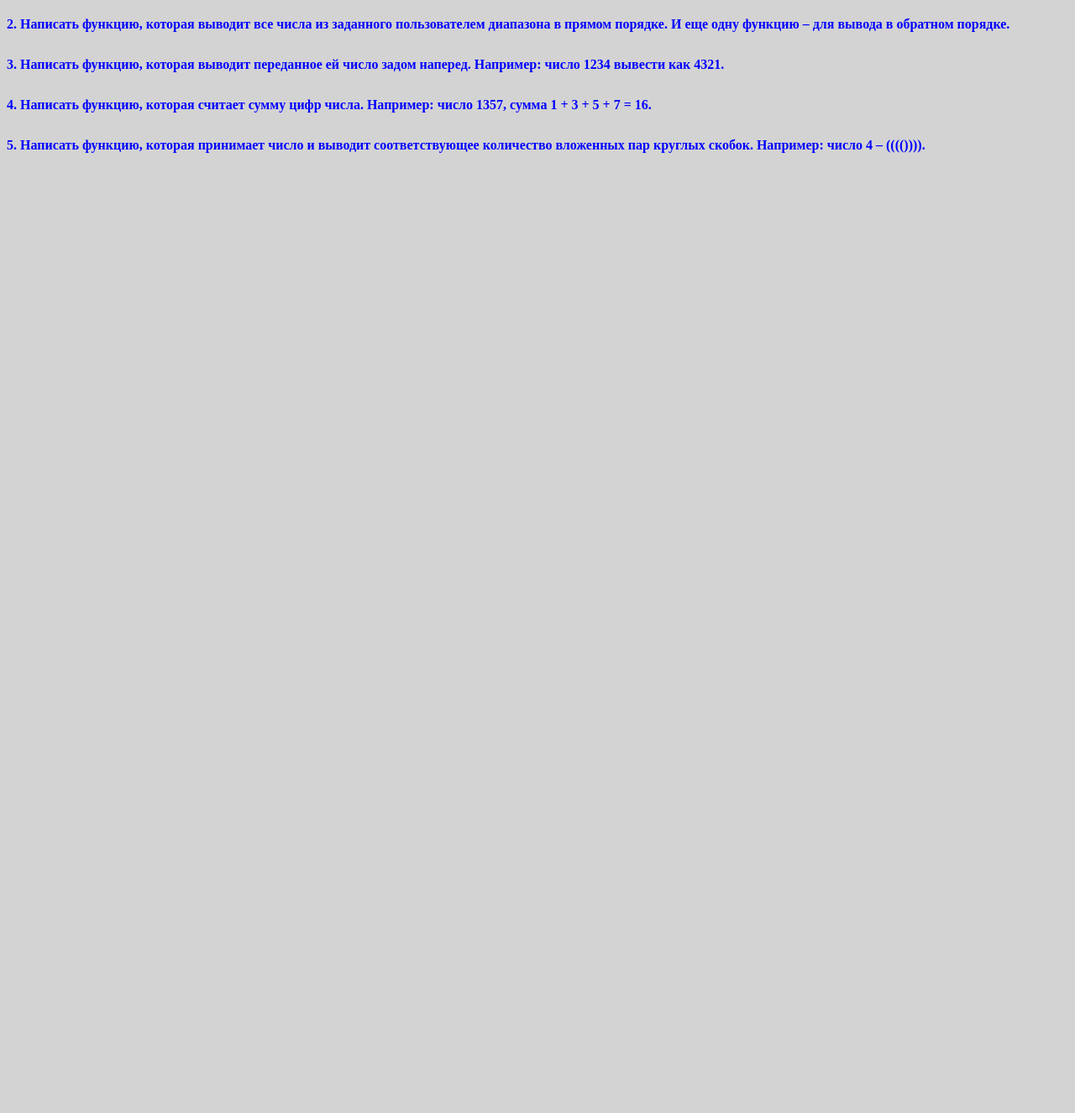
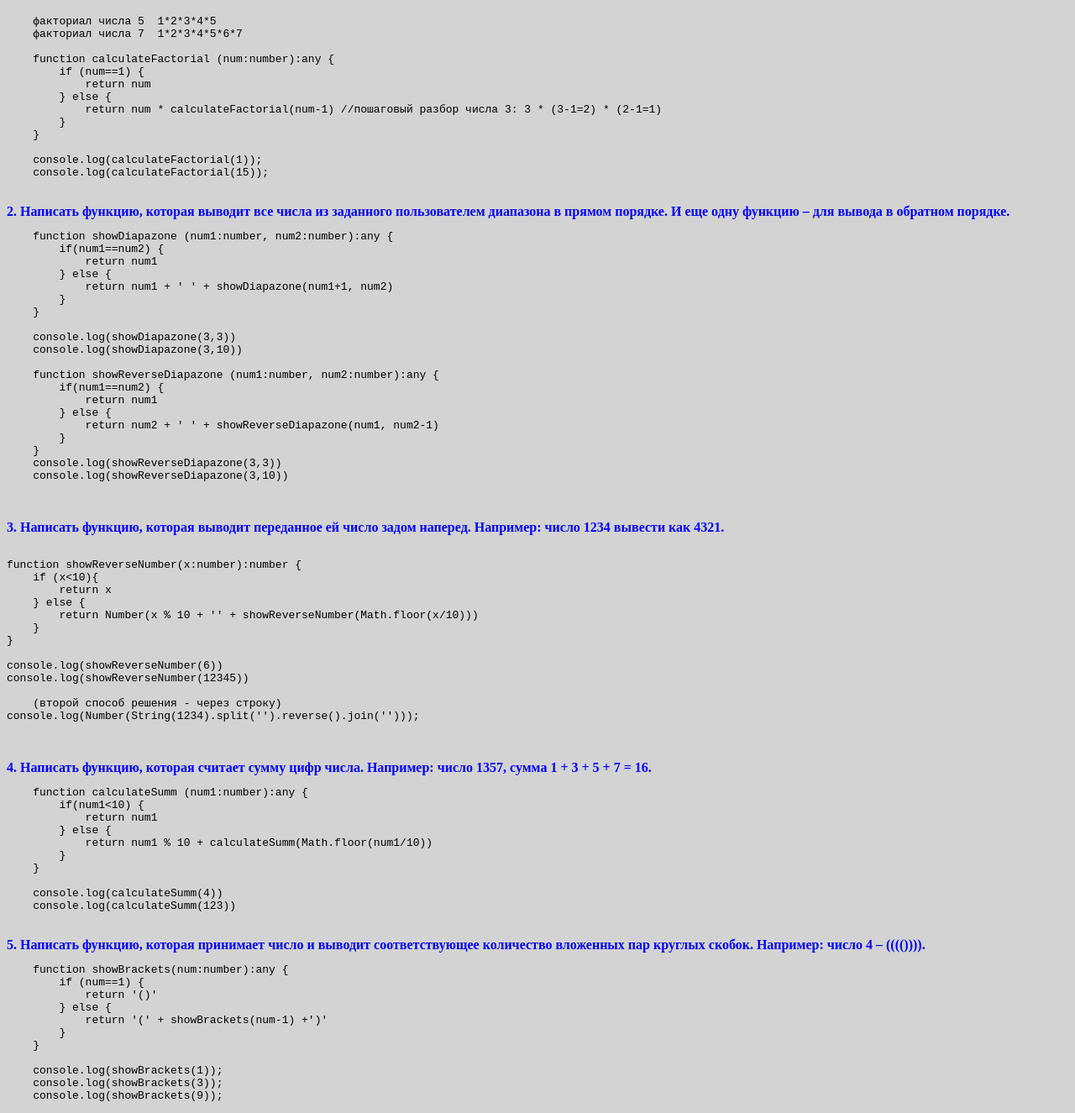
Before and after one commit to belkud/JavaScript, a website built with Vite: page JS_PZ_Modul_1_Week_5.html in a window 1280 px wide. Shown: the part 184-1509 px from the top of the page at 84% size. Before the commit the page ends 800 px from the top, so only its background shows below. Built offline with nearby package versions, Linux system fonts and the light colour scheme.

Commit message:
module with recursion

```diff
--- a/JS_PZ_Modul_1_Week_5.html
+++ b/JS_PZ_Modul_1_Week_5.html
@@ -23,13 +23,100 @@
 
 
     <h4>1. Написать функцию, которая вычисляет факториал заданного числа.</h4>
-    <h4>2. Написать функцию, которая выводит все числа из заданного пользователем диапазона в прямом
-        порядке. И еще одну функцию – для вывода в обратном порядке.</h4>
-    <h4>3. Написать функцию, которая выводит переданное ей число задом наперед. Например: число 1234 вывести как 4321.</h4>
-    <h4>4. Написать функцию, которая считает сумму цифр числа. Например: число 1357, сумма 1 + 3 + 5 + 7 = 16.</h4>
-    <h4>5. Написать функцию, которая принимает число и выводит соответствующее количество вложенных пар круглых скобок.
+
+<pre>
+
+    факториал числа 5  1*2*3*4*5
+    факториал числа 7  1*2*3*4*5*6*7
+
+    function calculateFactorial (num:number):any {
+        if (num==1) {
+            return num
+        } else {
+            return num * calculateFactorial(num-1) //пошаговый разбор числа 3: 3 * (3-1=2) * (2-1=1)
+        }
+    }
+
+    console.log(calculateFactorial(1));
+    console.log(calculateFactorial(15));
+</pre>
+
+
+<h4>2. Написать функцию, которая выводит все числа из заданного пользователем диапазона в прямом
+порядке. И еще одну функцию – для вывода в обратном порядке.</h4>
+<pre>
+    function showDiapazone (num1:number, num2:number):any {
+        if(num1==num2) {
+            return num1
+        } else {
+            return num1 + ' ' + showDiapazone(num1+1, num2)
+        }
+    }
+
+    console.log(showDiapazone(3,3))
+    console.log(showDiapazone(3,10))
+
+    function showReverseDiapazone (num1:number, num2:number):any {
+        if(num1==num2) {
+            return num1
+        } else {
+            return num2 + ' ' + showReverseDiapazone(num1, num2-1)
+        }
+    }
+    console.log(showReverseDiapazone(3,3))
+    console.log(showReverseDiapazone(3,10))
+
+</pre>
+
+
+<h4>3. Написать функцию, которая выводит переданное ей число задом наперед. Например: число 1234 вывести как 4321.</h4>
+<pre>
+function showReverseNumber(x:number):number {
+    if (x&#60;10){
+        return x
+    } else {
+        return Number(x % 10 + '' + showReverseNumber(Math.floor(x/10)))
+    }
+}
+
+console.log(showReverseNumber(6))
+console.log(showReverseNumber(12345))
+
+    (второй способ решения - через строку)
+console.log(Number(String(1234).split('').reverse().join('')));
+
+</pre>
+
+<h4>4. Написать функцию, которая считает сумму цифр числа. Например: число 1357, сумма 1 + 3 + 5 + 7 = 16.</h4>
+<pre>
+    function calculateSumm (num1:number):any {
+        if(num1&#60;10) {
+            return num1
+        } else {
+            return num1 % 10 + calculateSumm(Math.floor(num1/10))
+        }
+    }
+
+    console.log(calculateSumm(4))
+    console.log(calculateSumm(123))
+</pre>
+
+
+<h4>5. Написать функцию, которая принимает число и выводит соответствующее количество вложенных пар круглых скобок.
         Например: число 4 – (((()))).</h4>
+<pre>
+    function showBrackets(num:number):any {
+        if (num==1) {
+            return '()'
+        } else {
+            return '(' + showBrackets(num-1) +')'
+        }
+    }
 
+    console.log(showBrackets(1));
+    console.log(showBrackets(3));
+    console.log(showBrackets(9));
+</pre>
 
     <style>
         h4 {
--- a/src/main.ts
+++ b/src/main.ts
@@ -529,104 +529,104 @@ console.log(checkUserAge2(6));
 
 
 
-//! 1. Написать функцию, которая вычисляет факториал заданного числа.
+// //! 1. Написать функцию, которая вычисляет факториал заданного числа.
 
-//? факториал числа 5 1*2*3*4*5
-//? факториал числа 7 1*2*3*4*5*6*7
+// //? факториал числа 5 1*2*3*4*5
+// //? факториал числа 7 1*2*3*4*5*6*7
 
-function calculateFactorial (num:number):any {
-    if (num==1) {
-        return num
-    } else {
-        return num * calculateFactorial(num-1) //пошаговый разбор числа 3: 3 * (3-1=2) * (2-1=1)
-    }
-}
+// function calculateFactorial (num:number):any {
+//     if (num==1) {
+//         return num
+//     } else {
+//         return num * calculateFactorial(num-1) //пошаговый разбор числа 3: 3 * (3-1=2) * (2-1=1)
+//     }
+// }
 
-console.log(calculateFactorial(1));
-console.log(calculateFactorial(3));
-console.log(calculateFactorial(15));
+// console.log(calculateFactorial(1));
+// console.log(calculateFactorial(3));
+// console.log(calculateFactorial(15));
 
 
-//! 2. Написать функцию, которая выводит все числа из заданного пользователем диапазона в прямом
-//! порядке. И еще одну функцию – для вывода в обратном порядке.
+// //! 2. Написать функцию, которая выводит все числа из заданного пользователем диапазона в прямом
+// //! порядке. И еще одну функцию – для вывода в обратном порядке.
 
-function showDiapazone (num1:number, num2:number):any {
-    if(num1==num2) {
-        return num1
-    } else {
-        return num1 + ' ' + showDiapazone(num1+1, num2)
-    }
-}
+// function showDiapazone (num1:number, num2:number):any {
+//     if(num1==num2) {
+//         return num1
+//     } else {
+//         return num1 + ' ' + showDiapazone(num1+1, num2)
+//     }
+// }
 
-console.log(showDiapazone(3,3))
-console.log(showDiapazone(3,10))
+// console.log(showDiapazone(3,3))
+// console.log(showDiapazone(3,10))
 
-function showReverseDiapazone (num1:number, num2:number):any {
-    if(num1==num2) {
-        return num1
-    } else {
-        return num2 + ' ' + showReverseDiapazone(num1, num2-1)
-    }
-}
-console.log(showReverseDiapazone(3,3))
-console.log(showReverseDiapazone(3,10))
+// function showReverseDiapazone (num1:number, num2:number):any {
+//     if(num1==num2) {
+//         return num1
+//     } else {
+//         return num2 + ' ' + showReverseDiapazone(num1, num2-1)
+//     }
+// }
+// console.log(showReverseDiapazone(3,3))
+// console.log(showReverseDiapazone(3,10))
 
 
-//! 3. Написать функцию, которая выводит переданное ей число задом наперед.
-//! Например: число 1234 вывести как 4321.
+// //! 3. Написать функцию, которая выводит переданное ей число задом наперед.
+// //! Например: число 1234 вывести как 4321.
 
-function showReverseNumber(x:number):number {
-    if (x<10){
-        return x
-    } else {
-        return Number(x % 10 + '' + showReverseNumber(Math.floor(x/10)))
-    }
-}
+// function showReverseNumber(x:number):number {
+//     if (x<10){
+//         return x
+//     } else {
+//         return Number(x % 10 + '' + showReverseNumber(Math.floor(x/10)))
+//     }
+// }
 
-console.log(showReverseNumber(6))
-console.log(showReverseNumber(16))
-console.log(showReverseNumber(12345))
+// console.log(showReverseNumber(6))
+// console.log(showReverseNumber(16))
+// console.log(showReverseNumber(12345))
 
-// console.log(10 % 4);
+// // console.log(10 % 4);
 
-// console.log(1234);
-// console.log(Number(String(1234).split('').reverse().join('')));
+// // console.log(1234);
+// // console.log(Number(String(1234).split('').reverse().join('')));
 
 
-// console.log(Math.trunc(2.9435345));
-// console.log(1.2345.toFixed(2));
+// // console.log(Math.trunc(2.9435345));
+// // console.log(1.2345.toFixed(2));
 
-//! 4. Написать функцию, которая считает сумму цифр числа.
-//! Например: число 1357, сумма 1 + 3 + 5 + 7 = 16.
+// //! 4. Написать функцию, которая считает сумму цифр числа.
+// //! Например: число 1357, сумма 1 + 3 + 5 + 7 = 16.
 
-function calculateSumm (num1:number):any {
-    if(num1<10) {
-        return num1
-    } else {
-        return num1 % 10 + calculateSumm(Math.floor(num1/10))
-    }
-}
+// function calculateSumm (num1:number):any {
+//     if(num1<10) {
+//         return num1
+//     } else {
+//         return num1 % 10 + calculateSumm(Math.floor(num1/10))
+//     }
+// }
 
-console.log(calculateSumm(4))
-console.log(calculateSumm(123))
-console.log(calculateSumm(12345))
+// console.log(calculateSumm(4))
+// console.log(calculateSumm(123))
+// console.log(calculateSumm(12345))
 
 
-//! 5. Написать функцию, которая принимает число и выводит соответствующее количество вложенных
-//! пар круглых скобок. Например: число 4 – (((()))).
+// //! 5. Написать функцию, которая принимает число и выводит соответствующее количество вложенных
+// //! пар круглых скобок. Например: число 4 – (((()))).
 
 
-function showBrackets(num:number):any {
-    if (num==1) {
-        return '()'
-    } else {
-        return '(' + showBrackets(num-1) +')'
-    }
-}
+// function showBrackets(num:number):any {
+//     if (num==1) {
+//         return '()'
+//     } else {
+//         return '(' + showBrackets(num-1) +')'
+//     }
+// }
 
-console.log(showBrackets(1));
-console.log(showBrackets(3));
-console.log(showBrackets(9));
+// console.log(showBrackets(1));
+// console.log(showBrackets(3));
+// console.log(showBrackets(9));
 
 console.log('----------------------');
 
```
